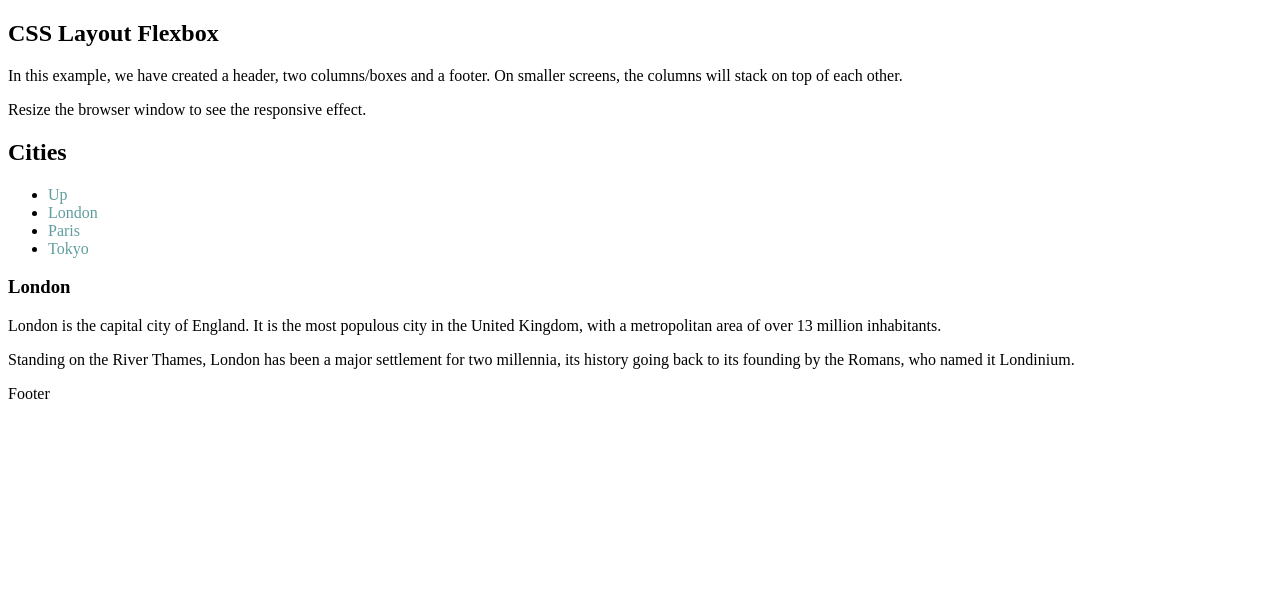
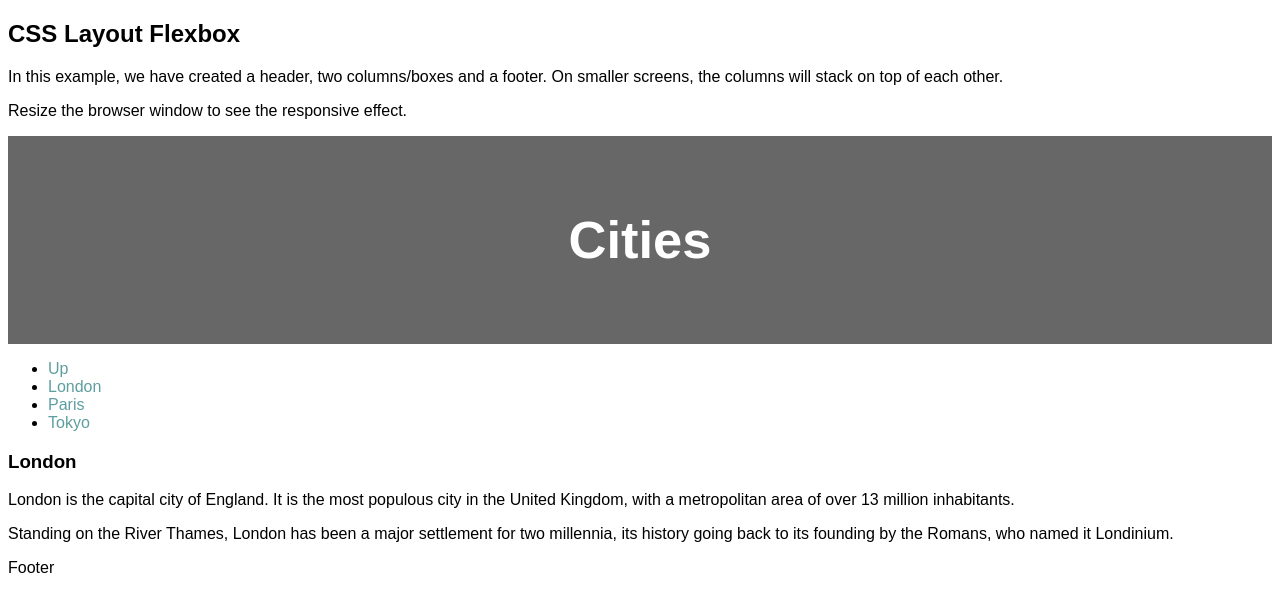
Before and after one commit to snyderthing/snyderthing.github.io, a PHP site: the page made by ScratchPad/CSS Flexbox Layout.html in a window 1280 px wide. Shown: the top 612 px of the page. Run offline with PHP 8.4, Linux system fonts and the light colour scheme.

Commit message:
Added styles.02.css

```diff
--- a/ScratchPad/styles02.css
+++ b/ScratchPad/styles02.css
@@ -1,3 +1,20 @@
+* {
+    box-sizing: border-box;
+}
+
+body {
+    font-family: Arial, Helvetica, sans-serif;
+}
+
+/* Style the header */
+header {
+    background-color: #676767;
+    padding: 30px;
+    text-align: center;
+    font-size: 35px;
+    color: white;
+}
+
 a {
     text-decoration: none;
 }
```
